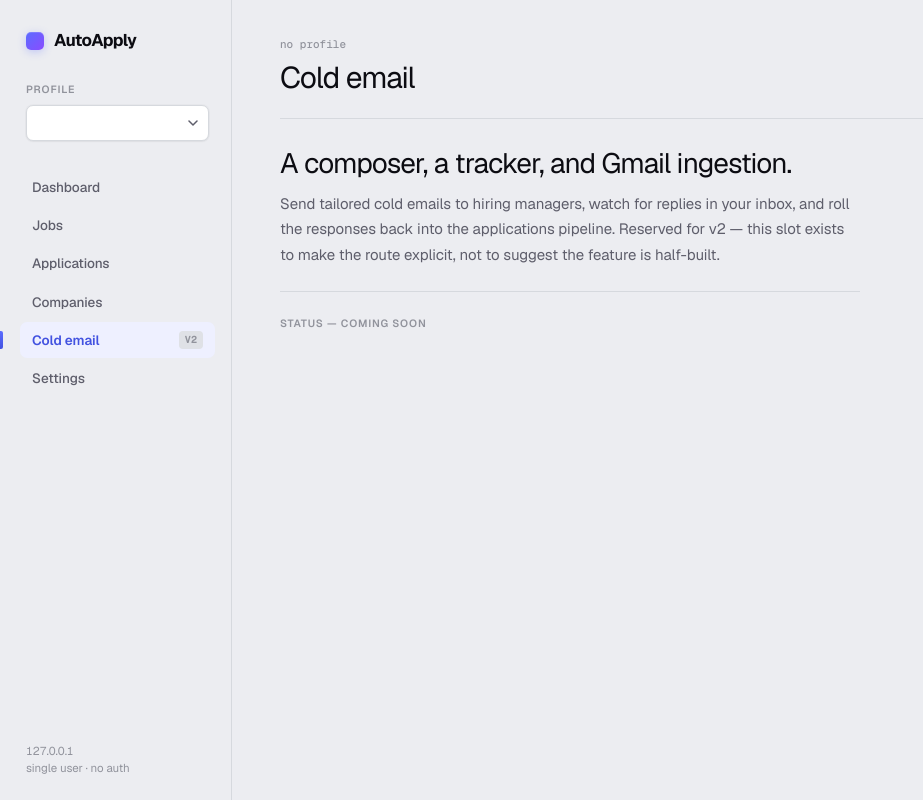
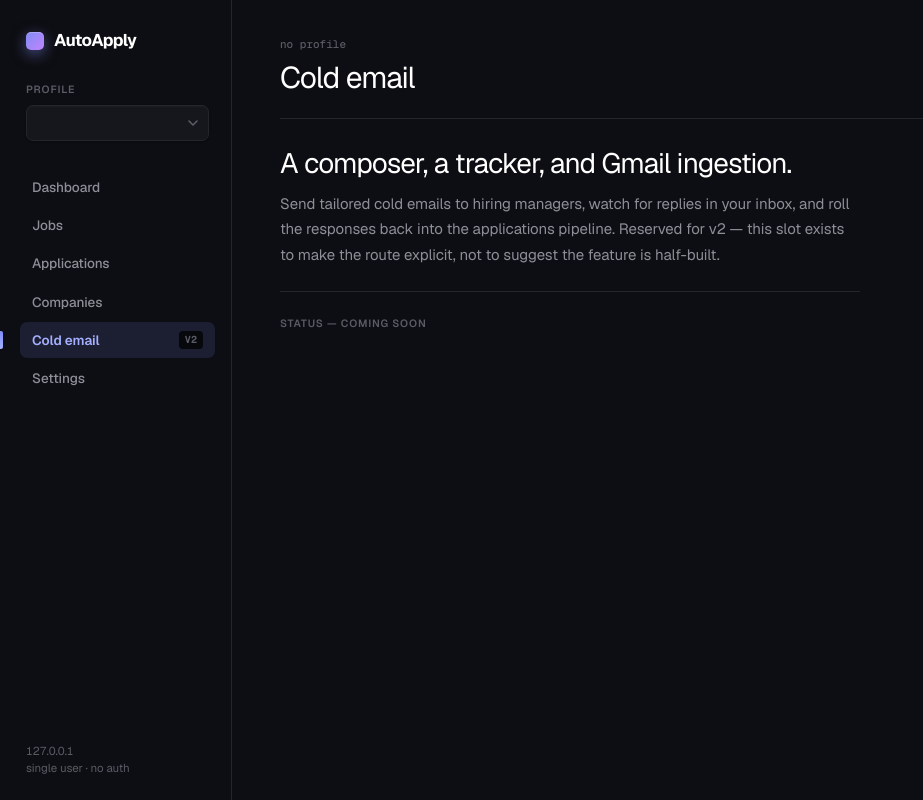
Before and after one commit to afeef-allahbaksh/AutoApply, a FastAPI app: page /cold-email in a window 1280 px wide. Shown: the whole page, without its empty margins (0-923 px from the left). Run offline with FastAPI, Linux system fonts and the light colour scheme; lists and menus that the app fills with data are empty; some libraries are stand-ins or nearby versions.

Commit message:
switch to dark theme: deep canvas, bright indigo accent, glowing primary button

```diff
--- a/src/ui/templates/base.html
+++ b/src/ui/templates/base.html
@@ -11,41 +11,42 @@
   <script src="https://unpkg.com/htmx.org@1.9.12"></script>
   <style>
     :root {
-      --canvas: #ecedf1;
-      --canvas-raised: #ffffff;
-      --canvas-sunken: #dfe1e6;
-      --canvas-overlay: rgba(255, 255, 255, 0.6);
+      --canvas: #0d0e13;
+      --canvas-raised: #16171d;
+      --canvas-sunken: #07080b;
+      --canvas-elevated: #1c1d24;
+      --canvas-overlay: rgba(255, 255, 255, 0.03);
 
-      --ink-strong: #0c0c12;
-      --ink: #1c1c24;
-      --ink-muted: #5e5e6b;
-      --ink-soft: #91939c;
+      --ink-strong: #ffffff;
+      --ink: #e6e6ec;
+      --ink-muted: #8e8e98;
+      --ink-soft: #5a5b65;
 
-      --rule: #d6d9de;
-      --rule-bold: #bcbfc6;
+      --rule: #25262d;
+      --rule-bold: #383944;
 
-      --accent: #5b6cff;
-      --accent-hover: #4252e0;
-      --accent-soft: #8a96ff;
-      --accent-tint: #eef0ff;
-      --accent-glow: rgba(91, 108, 255, 0.18);
+      --accent: #818cf8;
+      --accent-hover: #a4b0ff;
+      --accent-soft: #6b76e8;
+      --accent-tint: rgba(129, 140, 248, 0.13);
+      --accent-glow: rgba(129, 140, 248, 0.28);
 
-      --status-success: #0f8a4e;
-      --status-success-bg: #e8fbf0;
-      --status-info: #5b6cff;
-      --status-info-bg: #eef0ff;
-      --status-warning: #b86508;
-      --status-warning-bg: #fff5e0;
-      --status-danger: #d63654;
-      --status-danger-bg: #ffeaee;
+      --status-success: #4ade80;
+      --status-success-bg: rgba(74, 222, 128, 0.12);
+      --status-info: #818cf8;
+      --status-info-bg: rgba(129, 140, 248, 0.12);
+      --status-warning: #fbbf24;
+      --status-warning-bg: rgba(251, 191, 36, 0.12);
+      --status-danger: #f87171;
+      --status-danger-bg: rgba(248, 113, 113, 0.12);
 
       --radius-sm: 7px;
       --radius-md: 10px;
       --radius-lg: 14px;
 
-      --shadow-subtle: 0 1px 2px rgba(15, 15, 30, 0.04), 0 0 0 1px rgba(15, 15, 30, 0.025);
-      --shadow-raised: 0 4px 12px -4px rgba(15, 15, 30, 0.10), 0 0 0 1px rgba(15, 15, 30, 0.04);
-      --shadow-elevated: 0 12px 32px -8px rgba(15, 15, 30, 0.14), 0 4px 12px -4px rgba(15, 15, 30, 0.08);
+      --shadow-subtle: 0 1px 2px rgba(0, 0, 0, 0.3), inset 0 1px 0 rgba(255, 255, 255, 0.02);
+      --shadow-raised: 0 6px 16px -4px rgba(0, 0, 0, 0.5), 0 0 0 1px rgba(255, 255, 255, 0.04), inset 0 1px 0 rgba(255, 255, 255, 0.03);
+      --shadow-elevated: 0 16px 40px -8px rgba(0, 0, 0, 0.6), 0 4px 12px -4px rgba(0, 0, 0, 0.4), inset 0 1px 0 rgba(255, 255, 255, 0.04);
       --shadow-accent-glow: 0 0 0 3px var(--accent-glow);
 
       --ease: cubic-bezier(0.4, 0, 0.2, 1);
@@ -112,9 +113,9 @@
       display: inline-block;
       width: 18px;
       height: 18px;
-      background: linear-gradient(135deg, var(--accent) 0%, #8a4cff 100%);
+      background: linear-gradient(135deg, #818cf8 0%, #c084fc 100%);
       border-radius: 5px;
-      box-shadow: 0 2px 8px rgba(91, 108, 255, 0.3), inset 0 1px 0 rgba(255, 255, 255, 0.15);
+      box-shadow: 0 4px 14px rgba(129, 140, 248, 0.5), inset 0 1px 0 rgba(255, 255, 255, 0.25);
     }
     .wordmark .accent { display: none; }
 
@@ -249,9 +250,9 @@
 
     .btn-primary {
       display: inline-flex; align-items: center; gap: 0.5rem;
-      background: linear-gradient(180deg, #1c1c24 0%, #0c0c12 100%);
+      background: linear-gradient(180deg, #6b76e8 0%, #4f5cd0 100%);
       color: #fff;
-      border: 1px solid #0c0c12;
+      border: 1px solid rgba(255, 255, 255, 0.08);
       border-radius: var(--radius-sm);
       padding: 0.4375rem 0.875rem;
       font-family: inherit;
@@ -259,17 +260,17 @@
       font-weight: 500;
       letter-spacing: -0.005em;
       cursor: pointer;
-      box-shadow: 0 1px 2px rgba(15, 15, 30, 0.1), inset 0 1px 0 rgba(255, 255, 255, 0.08);
+      box-shadow: 0 2px 6px rgba(91, 108, 255, 0.3), inset 0 1px 0 rgba(255, 255, 255, 0.15);
       transition: background var(--duration-fast) var(--ease), transform var(--duration-fast) var(--ease), box-shadow var(--duration-fast) var(--ease);
     }
     .btn-primary:hover {
-      background: linear-gradient(180deg, #2a2a35 0%, #14141c 100%);
+      background: linear-gradient(180deg, #818cf8 0%, #5b67e0 100%);
       transform: translateY(-1px);
-      box-shadow: 0 6px 16px -4px rgba(15, 15, 30, 0.25), inset 0 1px 0 rgba(255, 255, 255, 0.1);
+      box-shadow: 0 6px 16px -2px rgba(91, 108, 255, 0.4), inset 0 1px 0 rgba(255, 255, 255, 0.2);
     }
     .btn-primary:active {
       transform: translateY(0);
-      box-shadow: 0 1px 2px rgba(15, 15, 30, 0.1), inset 0 1px 0 rgba(255, 255, 255, 0.05);
+      box-shadow: 0 2px 4px rgba(91, 108, 255, 0.3), inset 0 1px 0 rgba(255, 255, 255, 0.1);
     }
     .btn-primary:disabled { opacity: 0.4; cursor: not-allowed; transform: none; }
 
@@ -459,7 +460,7 @@
       margin-top: 0.375rem;
     }
 
-    ::selection { background: var(--accent-tint); color: var(--accent-hover); }
+    ::selection { background: var(--accent-tint); color: var(--ink-strong); }
     ::-webkit-scrollbar { width: 10px; height: 10px; }
     ::-webkit-scrollbar-track { background: transparent; }
     ::-webkit-scrollbar-thumb {
@@ -467,7 +468,7 @@
       border-radius: 8px;
       border: 2px solid var(--canvas);
     }
-    ::-webkit-scrollbar-thumb:hover { background: var(--ink-soft); }
+    ::-webkit-scrollbar-thumb:hover { background: var(--ink-muted); }
   </style>
 </head>
 <body>
```
